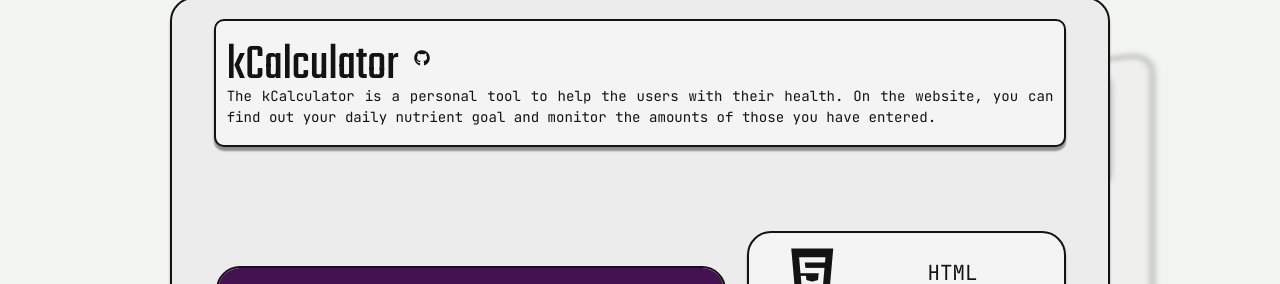
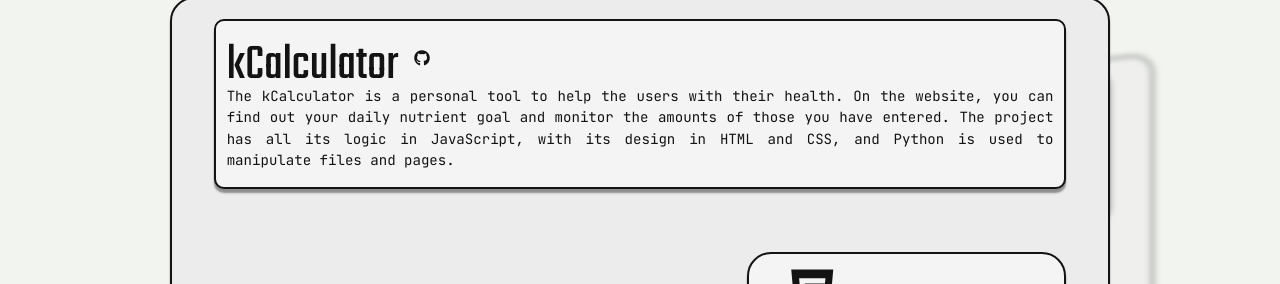
Before and after one commit to nielsengg/Portfolio, a plain HTML site: page index.html in a window 1280 px wide. Shown: the part 1983-2267 px from the top of the page. Drawn offline with Linux system fonts and the light colour scheme.

Commit message:
Add more projects' descriptions

```diff
--- a/index.html
+++ b/index.html
@@ -503,7 +503,7 @@
 
             createProjectSlide(
                 'kCalculator',
-                'The kCalculator is a personal tool to help the users with their health. On the website, you can find out your daily nutrient goal and monitor the amounts of those you have entered.',
+                "The kCalculator is a personal tool to help the users with their health. On the website, you can find out your daily nutrient goal and monitor the amounts of those you have entered. The project has all its logic in JavaScript, with its design in HTML and CSS, and Python is used to manipulate files and pages.",
                 '<img src="Images/img_kcalculator_project.png" id="midiaCalculator" width="100%" height="100%"></img>',
                 'skillsSlideProjectkCalculator',
                 'https://github.com/nielsengg/kCalculator'
@@ -511,7 +511,7 @@
 
             createProjectSlide(
                 'Marginalia',
-                `Marginalia is a command-line utility for cataloging your readings. It allows users to register books they've read, assign ratings, and maintain an organized record of their literary journey.`,
+                `Marginalia is a command-line utility for cataloging your readings. It allows users to register books they've read, assign ratings, and maintain an organized record of their literary journey. The project was entirely done in C with an integration of the Open Library API to collect information from books.`,
                 `<iframe width="101%" height="100%" src="https://www.youtube.com/embed/521LpHwbmMA?si=KduL3AUUGk7W9ktr" title="YouTube video player" frameborder="0" allow="accelerometer; autoplay; clipboard-write; encrypted-media; gyroscope; picture-in-picture; web-share" referrerpolicy="strict-origin-when-cross-origin"> </iframe>`,
                 'skillsSlideProjectMarginalia',
                 "https://github.com/nielsengg/Marginalia"
@@ -520,7 +520,7 @@
 
             createProjectSlide(
                 'V.O.I.D.',
-                'The V.O.I.D. is a game blending fast-paced action with progression and upgrade mechanics. You control a spaceship in an infinite space, facing various enemies with unique behaviors.',
+                'The V.O.I.D. is a game blending fast-paced action with progression and upgrade mechanics. You control a spaceship in an infinite space, facing various enemies with unique behaviors. The project is entirely done in the Game Maker language, from the animations to the evolution logic. The Portfolio is a static page made of HTML, CSS, and JavaScript.',
                 `<iframe width="101%" height="100%" src="https://www.youtube.com/embed/t23NEB3uIGo?si=05wZ7agSNlnEJlWu" title="YouTube video player" frameborder="0" allow="accelerometer; autoplay; clipboard-write; encrypted-media; gyroscope; picture-in-picture; web-share" referrerpolicy="strict-origin-when-cross-origin"> </iframe>`,
                 'skillsSlideProjectVOID',
                 0
--- a/style.css
+++ b/style.css
@@ -54,6 +54,7 @@ body{
     width: 100%;
     max-width: 100vw;
     overflow-x: hidden;
+    overflow-y: auto;
     z-index: 2;
 }
 
```
